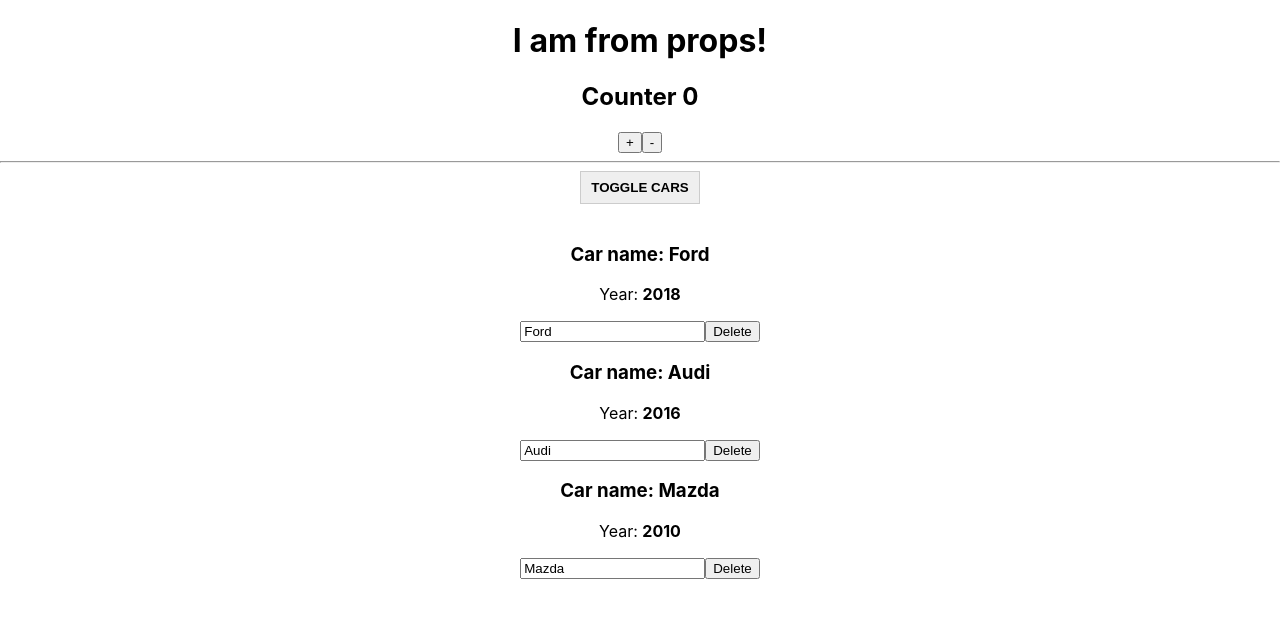
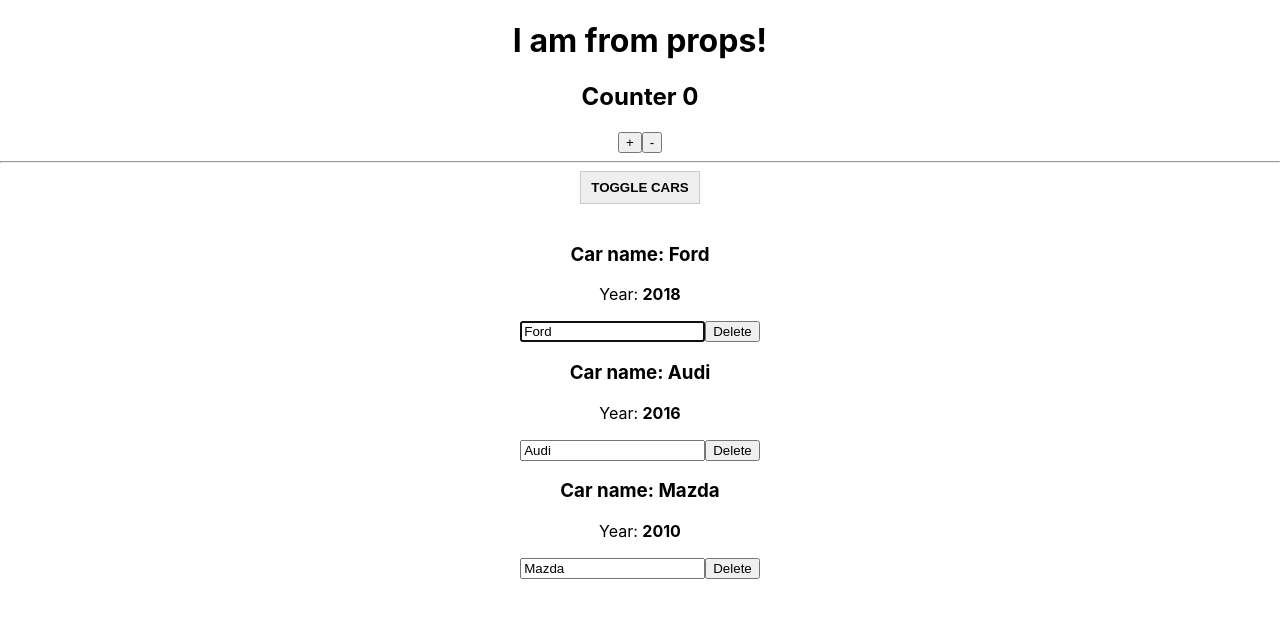
Before and after one commit to Abraklion/tutorial-react-zero-to-professional, a React app in the folder block_5/my-app/: page / in a window 1280 px wide. Both pictures are taken after a click on the button "TOGGLE CARS". Shown: the top 618 px of the page. Built offline with nearby package versions, Linux system fonts and the light colour scheme.

Commit message:
Блок 5. Теория. Компоненты React | Урок 14. Референции (React.createRef)

```diff
--- a/block_5/my-app/src/App.js
+++ b/block_5/my-app/src/App.js
@@ -76,6 +76,7 @@ class App extends Component {
         return (
           <ErrorBoundary key={index}>
             <Car
+              index={index}
               name={car.name}
               year={car.year}
               onDelete={this.deleteHandler.bind(this, index)}
--- a/block_5/my-app/src/Car/Car.css
+++ b/block_5/my-app/src/Car/Car.css
@@ -11,7 +11,7 @@
 .input {}
 
 .input:active, .input:focus {
-  outline: none;
+  /*outline: none;*/
 }
 
 .input.green {
--- a/block_5/my-app/src/Car/Car.js
+++ b/block_5/my-app/src/Car/Car.js
@@ -5,6 +5,15 @@ import withClass from '../hoc/withClass'
 import PropTypes from 'prop-types';
 
 class Car extends React.Component {
+
+  constructor(props) {
+    super(props)
+
+    /**
+     *
+     * */
+    this.inputRef = React.createRef()
+  }
 
   /**
    * Кокого типа свойства принимает компонент (строгая типизация)
@@ -73,6 +82,15 @@ class Car extends React.Component {
   }
 
   /**
+   * вызовет жизниный цикл, когда ваш компонент будет добавлен на экран (в DOM)
+   * */
+  componentDidMount() {
+    if (this.props.index === 0) {
+      this.inputRef.current.focus()
+    }
+  }
+
+  /**
    * вызовет жизниный цикл, когда ваш компонент будет удален с экрана (из DOM)
    * */
   componentWillUnmount() {
@@ -106,6 +124,7 @@ class Car extends React.Component {
         <h3>Сar name: {this.props.name}</h3>
         <p>Year: <strong>{this.props.year}</strong></p>
         <input
+          ref={this.inputRef}
           className={inputClasses.join(' ')}
           type="text"
           onChange={this.props.onChangeName}
```
